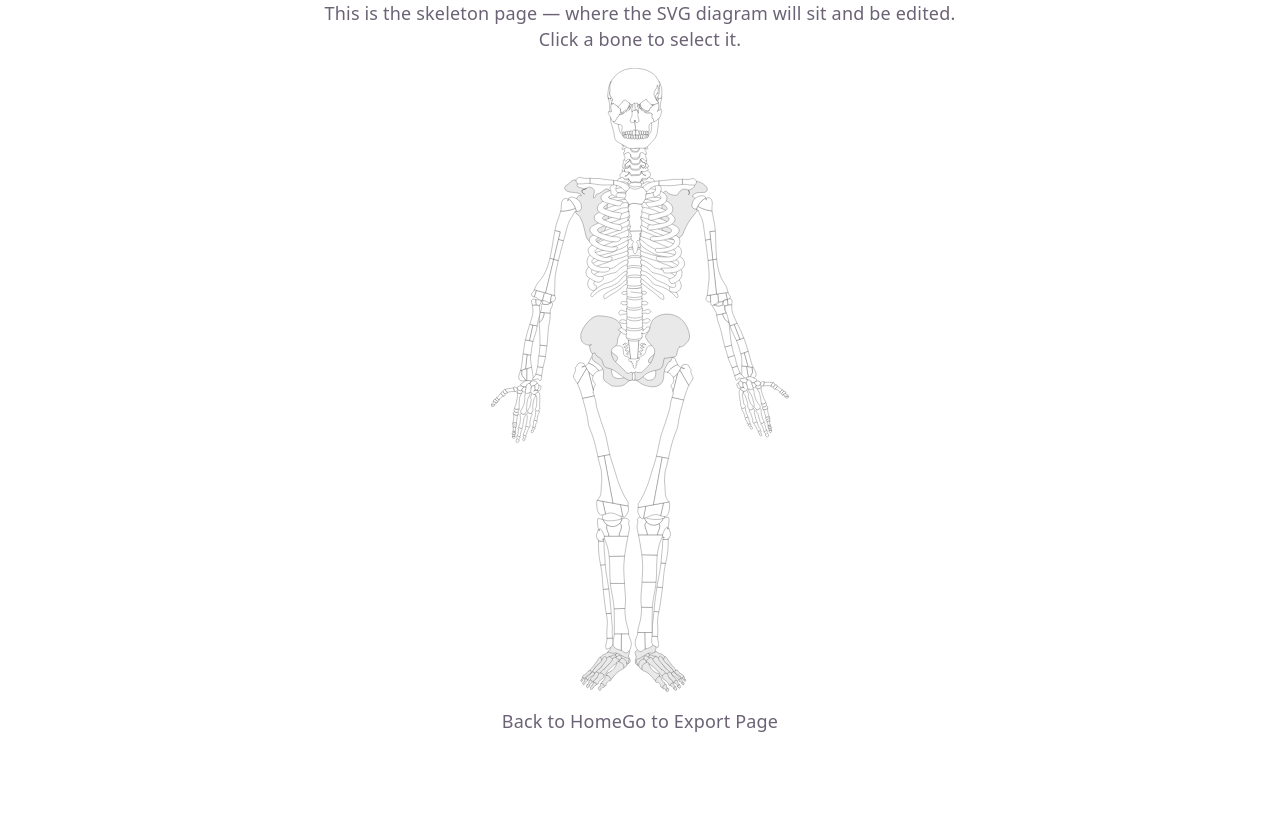
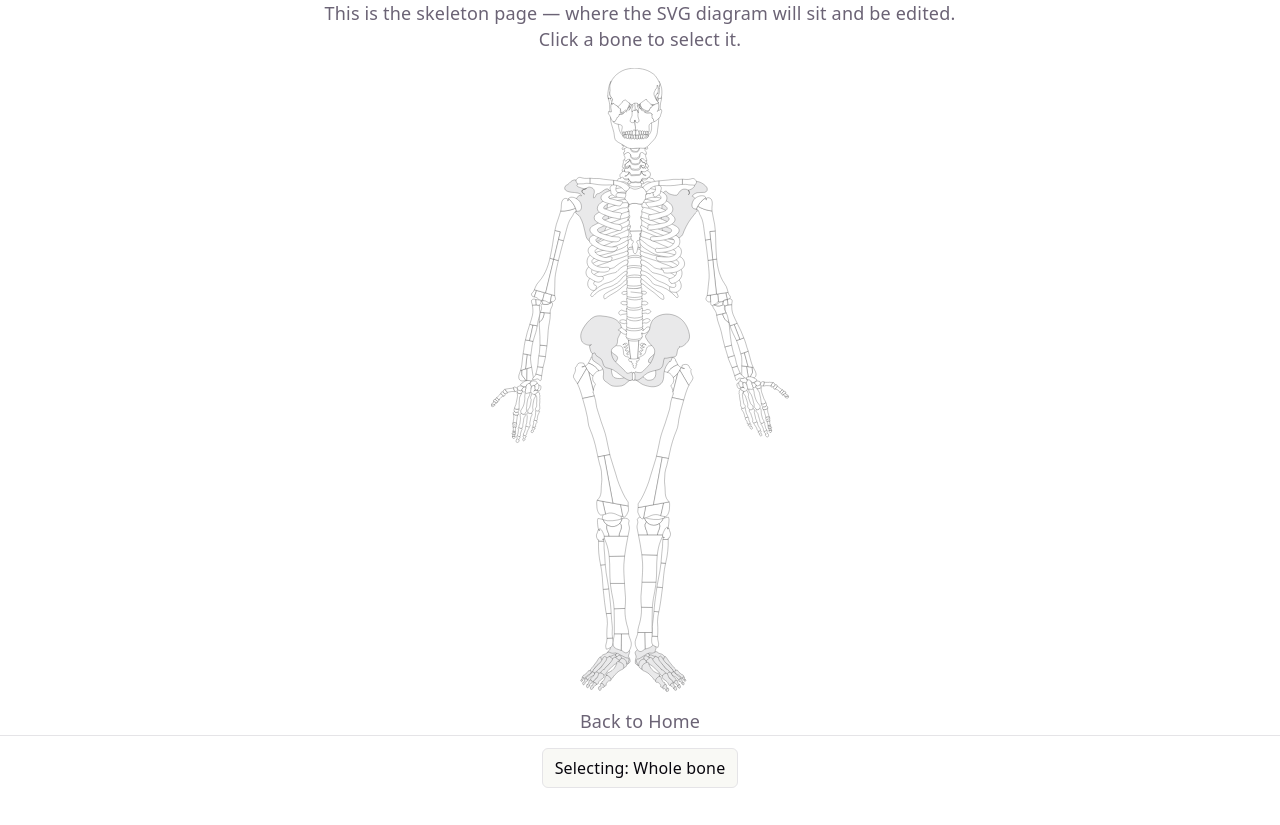
Before and after one commit to Donaks1/3200_53, a React (Vite) app in the folder osteomap/: page / in a window 1280 px wide. Both pictures are taken after a click on the button "Go to Skeleton Page". Before the commit the page ends 800 px from the top, so only its background shows below. Built offline with nearby package versions, Linux system fonts and the light colour scheme.

Commit message:
added button in task bar to toggle between selecting whole bone vs bone zone. Not functional yet

```diff
--- a/osteomap/src/index.css
+++ b/osteomap/src/index.css
@@ -109,6 +109,42 @@ code {
   background: var(--code-bg);
 }
 
+/* Fills the #root column so the task bar has something to be pushed to the
+   bottom of, even before the diagram makes the page taller than the viewport. */
+.skeleton-page {
+  display: flex;
+  flex-direction: column;
+  flex: 1;
+}
+
+.task-bar {
+  position: sticky;
+  bottom: 0;
+  margin-top: auto;
+  display: flex;
+  justify-content: center;
+  gap: 8px;
+  padding: 12px 16px;
+  border-top: 1px solid var(--border);
+  background: var(--bg);
+
+  button {
+    font-family: inherit;
+    font-size: 16px;
+    color: var(--text-h);
+    background: var(--social-bg);
+    border: 1px solid var(--border);
+    border-radius: 6px;
+    padding: 6px 12px;
+    cursor: pointer;
+    transition: box-shadow 0.3s;
+
+    &:hover {
+      box-shadow: var(--shadow);
+    }
+  }
+}
+
 .skeleton-diagram {
   display: flex;
   justify-content: center;
--- a/osteomap/src/pages/SkeletonPage.tsx
+++ b/osteomap/src/pages/SkeletonPage.tsx
@@ -18,6 +18,11 @@ function boneAt(target: Element, svg: SVGSVGElement): SVGGElement | null {
   return target.closest('g')
 }
 
+// Whether a click should select the whole bone or the single zone within it.
+// Nothing reads this yet — the toggle is here so the task bar has something real
+// to drive once the SVG is regrouped and zone selection can be wired up.
+type SelectionMode = 'bone' | 'zone'
+
 // l_femur -> "Left femur", r_iv-2 -> "Right iv 2".
 // This part is literally just to generate full bone name from abbreviation.
 function boneLabel(id: string) {
@@ -30,6 +35,7 @@ function boneLabel(id: string) {
 
 function SkeletonPage({ onNavigate }: { onNavigate: NavigateFn }) {
   const [selectedBone, setSelectedBone] = useState<SVGGElement | null>(null)
+  const [selectionMode, setSelectionMode] = useState<SelectionMode>('bone')
 
   // The CSS cascades the highlight from a group down onto its shapes, so the
   // class only ever needs to go on the bone itself.
@@ -46,7 +52,7 @@ function SkeletonPage({ onNavigate }: { onNavigate: NavigateFn }) {
   }
 
   return (
-    <div>
+    <div className="skeleton-page">
       <p>This is the skeleton page — where the SVG diagram will sit and be edited.</p>
       <p aria-live="polite">
         {selectedBone
@@ -66,6 +72,16 @@ function SkeletonPage({ onNavigate }: { onNavigate: NavigateFn }) {
       <button type="button" onClick={() => onNavigate('export')}>
         Go to Export Page
       </button>
+      <div className="task-bar" role="toolbar" aria-label="Skeleton tools">
+        <button
+          type="button"
+          onClick={() =>
+            setSelectionMode((mode) => (mode === 'bone' ? 'zone' : 'bone'))
+          }
+        >
+          Selecting: {selectionMode === 'bone' ? 'Whole bone' : 'Bone zone'}
+        </button>
+      </div>
     </div>
   )
 }
```
